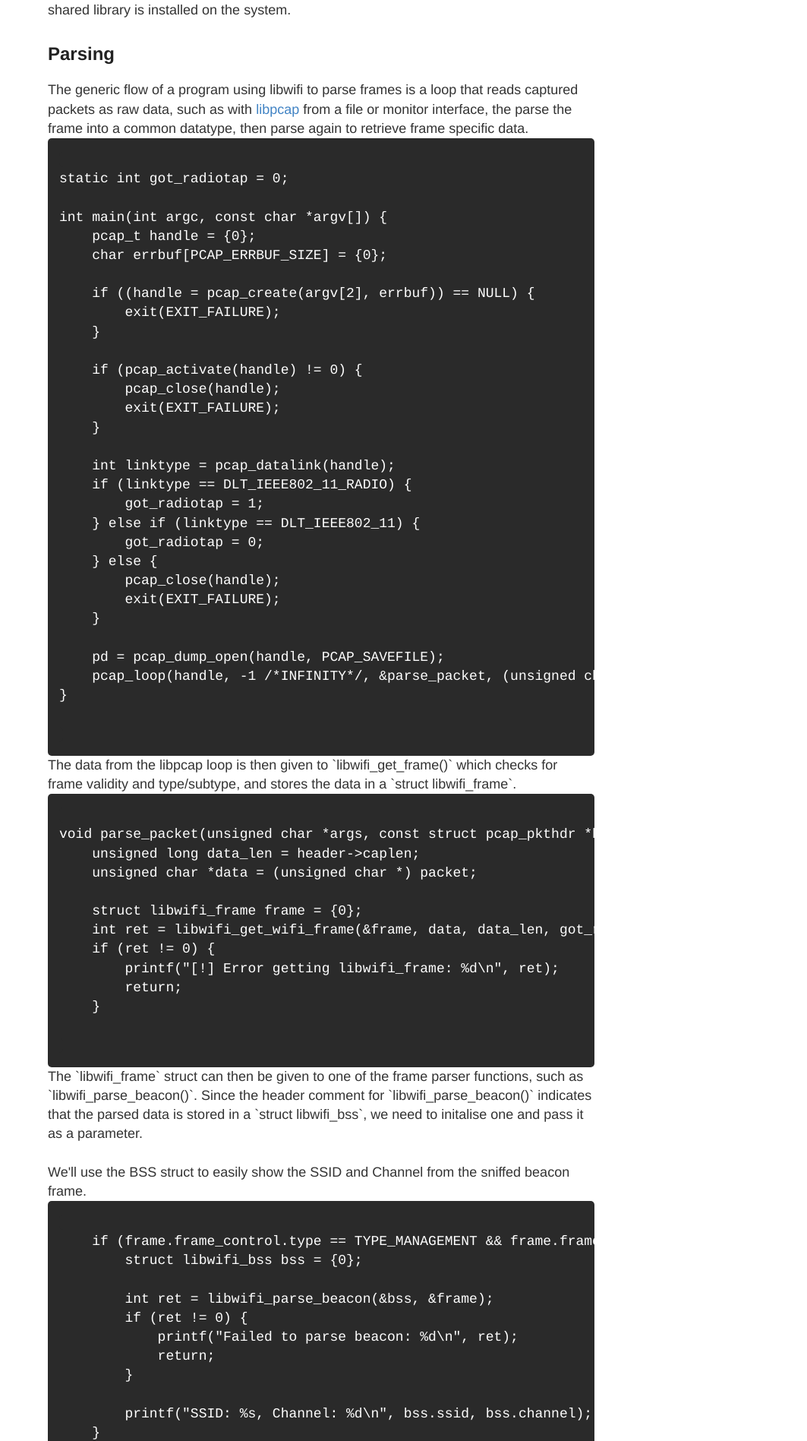
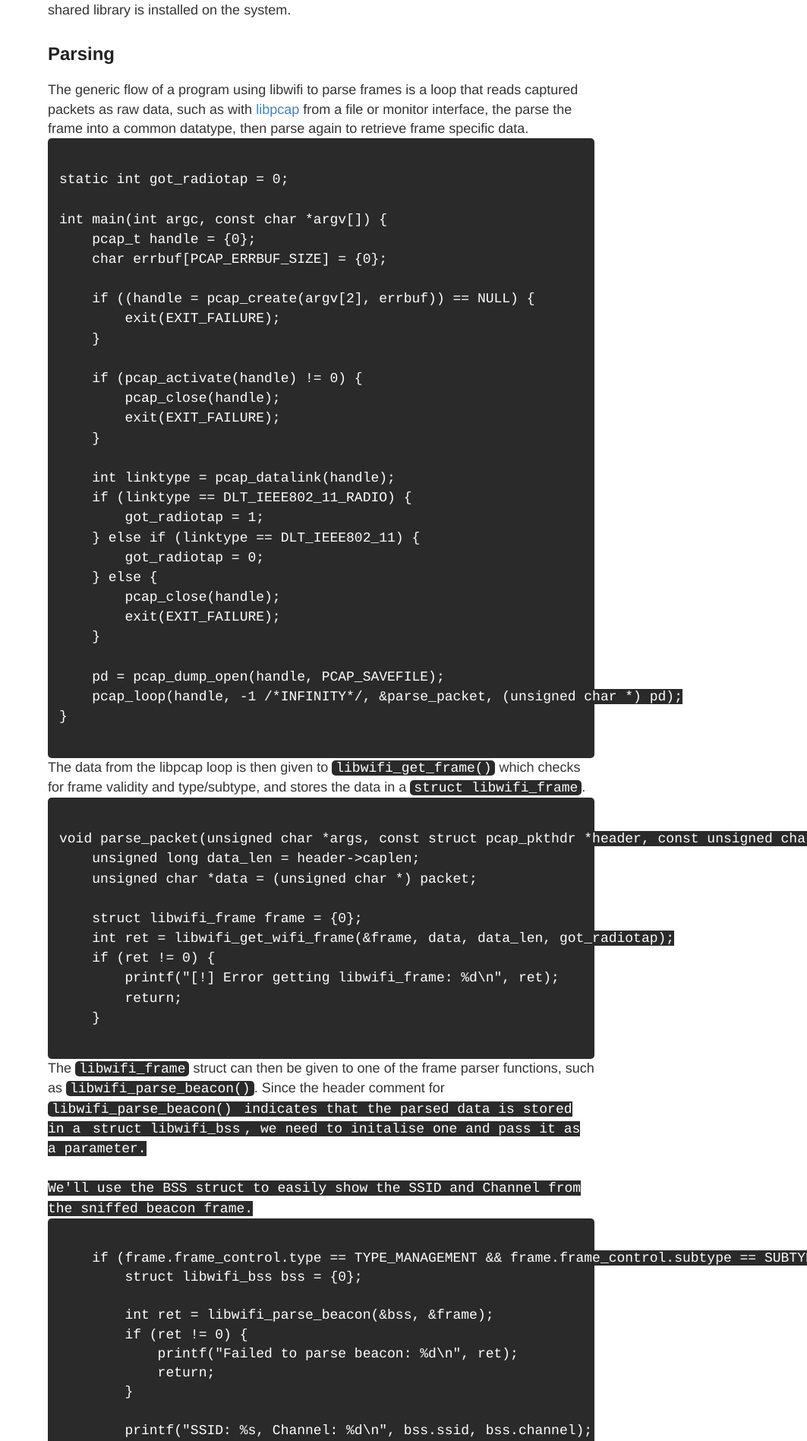
Before and after one commit to libwifi/website, a Jekyll site: the page built from index.html, in a window 1280 px wide. Shown: the part 650-2547 px from the top of the page at 76% size, without its empty margins (217-1280 px from the left). Built offline with Jekyll 4.4.1, drawn with Linux system fonts in a browser that asks for light colours; some of the changed text lies outside the part shown.

Commit message:
Set pre margin to 0, fix up inline code snippets

```diff
--- a/index.html
+++ b/index.html
@@ -22,7 +22,8 @@ layout: default
 
     <h2>Parsing</h2>
     The generic flow of a program using libwifi to parse frames is a loop that reads captured packets as raw data, such as with <a href="https://github.com/the-tcpdump-group/libpcap">libpcap</a> from a file or monitor interface, the parse the frame into a common datatype, then parse again to retrieve frame     specific data.
-    <div class="code"><code><pre>
+    <br/>
+    <div class="code"><pre><code>
 static int got_radiotap = 0;
 
 int main(int argc, const char *argv[]) {
@@ -51,9 +52,9 @@ int main(int argc, const char *argv[]) {
     pd = pcap_dump_open(handle, PCAP_SAVEFILE);
     pcap_loop(handle, -1 /*INFINITY*/, &parse_packet, (unsigned char *) pd);
 }
-    </pre></code></div>
-    The data from the libpcap loop is then given to `libwifi_get_frame()` which checks for frame validity and type/subtype, and stores the data in a `struct    libwifi_frame`.
-    <div class="code"><code><pre>
+    </code></pre></div>
+    The data from the libpcap loop is then given to <code>libwifi_get_frame()</code> which checks for frame validity and type/subtype, and stores the data in a <code>struct libwifi_frame</code>.
+    <div class="code"><pre><code>
 void parse_packet(unsigned char *args, const struct pcap_pkthdr *header, const unsigned char *packet) {
     unsigned long data_len = header->caplen;
     unsigned char *data = (unsigned char *) packet;
@@ -64,13 +65,13 @@ void parse_packet(unsigned char *args, const struct pcap_pkthdr *header, const u
         printf("[!] Error getting libwifi_frame: %d\n", ret);
         return;
     }
-    </pre></code></div>
-    The `libwifi_frame` struct can then be given to one of the frame parser functions, such as `libwifi_parse_beacon()`. Since the header comment for
-    `libwifi_parse_beacon()` indicates that the parsed data is stored in a `struct libwifi_bss`, we need to initalise one and pass it as a parameter.
+    </code></pre></div>
+    The <code>libwifi_frame</code> struct can then be given to one of the frame parser functions, such as <code>libwifi_parse_beacon()</code>. Since the header comment for
+    <code>libwifi_parse_beacon()<code> indicates that the parsed data is stored in a <code>struct libwifi_bss</code>, we need to initalise one and pass it as a parameter.
     <br/><br/>
     We'll use the BSS struct to easily show the SSID and Channel from the sniffed beacon frame.
     <br/>
-    <div class="code"><code><pre>
+    <div class="code"><pre><code>
     if (frame.frame_control.type == TYPE_MANAGEMENT && frame.frame_control.subtype == SUBTYPE_BEACON) {
         struct libwifi_bss bss = {0};
 
@@ -83,10 +84,10 @@ void parse_packet(unsigned char *args, const struct pcap_pkthdr *header, const u
         printf("SSID: %s, Channel: %d\n", bss.ssid, bss.channel);
     }
 }
-    </pre></code></div>
+    </code></pre></div>
     <h2>Generation</h2>
-    For frame generation, you only need to provide the required data to one of the frame generation functions. In this example, `libwifi_create_beacon()`.
-    <div class="code"><code><pre>
+    For frame generation, you only need to provide the required data to one of the frame generation functions. In this example, <code>libwifi_create_beacon()</code>.
+    <div class="code"><pre><code>
 int main(int argc, char **argv) {
     struct libwifi_beacon beacon = {0};
     static unsigned char bcast[] = "\xFF\xFF\xFF\xFF\xFF\xFF";
@@ -96,10 +97,10 @@ int main(int argc, char **argv) {
     if (ret != 0) {
         return ret;
     }
-    </pre></code></div>
+    </code></pre></div>
     From here, we can use the dumper function for this frame subtype to write the beacon in raw byte format to a buffer. This can be useful for writing the
-    generated frame out to a pcap file using `pcap_dump()` or transmitting from a monitor mode interface.
-    <div class="code"><code><pre>
+    generated frame out to a pcap file using <code>pcap_dump()</code> or transmitting from a monitor mode interface.
+    <div class="code"><pre><code>
     unsigned char *buf = NULL;
     size_t buf_sz = libwifi_get_beacon_length(&beacon);
 
@@ -118,7 +119,7 @@ int main(int argc, char **argv) {
     libwifi_free_beacon(&beacon);
     free(buf);
 }
-    </pre></code></div>
+    </code></pre></div>
     </div>
 </div>
 
@@ -127,12 +128,12 @@ int main(int argc, char **argv) {
     The build system is implemented with <a href="https://cmake.org/">CMake</a>. To build it, clone the repository
     and run the following commands.
     <br/>
-    <div class="code"><code><pre>
+    <div class="code"><pre><code>
 $ mkdir build && cd build
 $ cmake .. -DCMAKE_BUILD_TYPE=Release
 $ make -j8
 $ sudo make install
-    </pre></code></div>
+    </code></pre></div>
 </div>
 
 <h1>How fast is it?</h1>
@@ -141,7 +142,7 @@ $ sudo make install
     <a href="https://github.com/libwifi/libwifi/tree/main/benchmark">benchmark</a> directory. Here are the results
     when ran on an i7-1185G7 at 3.00GHz.
     <br/>
-    <div class="code"><code><pre>
+    <div class="code"><pre><code>
 $ ./benchmark_beacon
 Run 1:  0.0000190 Seconds
 Run 2:  0.0000030 Seconds
@@ -155,7 +156,7 @@ Run 9:  0.0000020 Seconds
 Run 10: 0.0000010 Seconds
 Run 11: 0.0000010 Seconds
 Run 12: 0.0000010 Seconds
-    </pre></code></div>
+    </code></pre></div>
     </div>
 
 <h1>Where are the docs?</h1>
--- a/style.scss
+++ b/style.scss
@@ -38,6 +38,10 @@ code {
     background: #2a2a2a;
     border-radius: 5px;
     padding: 15px;
+}
+
+pre {
+    margin: 0;
 }
 
 .container {
```
